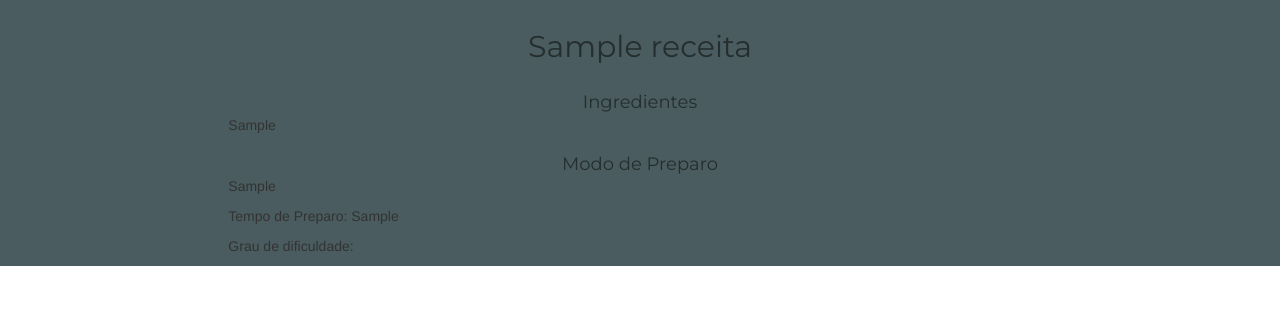
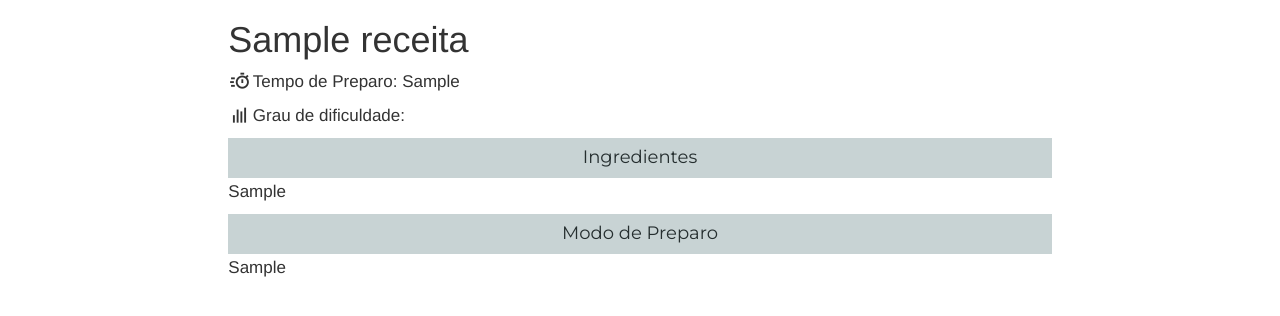
Before and after one commit to starzpink/bubareceitas, a PHP site: page /receita.php?id=1 in a window 1280 px wide. Shown: the part 52-368 px from the top of the page. Run offline with PHP 8.4, Linux system fonts and the light colour scheme; tables that the repository leaves empty or names only in its code hold one stand-in row (values such as "Sample post").

Commit message:
rene alterações

```diff
--- a/css/index.css
+++ b/css/index.css
@@ -1,12 +1,51 @@
+/* Tira a decoração padrão dos links (underline) */
+a {
+    text-decoration: none;
+}
+
+/* Centraliza os boxicons com o texto */
+p {
+    display: flex;
+    align-items: center;
+}
+
+.bx {
+    margin-right: 2px;
+}
+
+.bx-bar-chart {
+    padding-bottom: 2px;
+}
+
+.subt-receita {
+    background-color: #c8d3d4;
+    margin-bottom: 2px;
+}
+
 .navbar {
     margin-bottom: 0;
     border-radius: 0;
     background-color: #4a5c5f;
 }
+
+/* Colunas divs que centralizam o site */
+.col-sm-2 {
+    visibility: hidden;
+}
+
 /* Set height of the grid so .sidenav can be 100% (adjust as needed) */
 .row.content {
     height: auto;
     background-color: #4a5c5f;
+}
+
+.row.content.receitacor {
+    height: auto;
+    background-color: white;
+}
+
+.texto-receita {
+    font-size: 1.7rem;
 }
 
 /* Set gray background color and 100% height */
@@ -20,9 +59,8 @@
     display: flex;
     flex-wrap: wrap; /* Permite que os filhos se movam para a linha seguinte quando não cabem */
     background-color: #4a5c5f;
-    height: 80vh; /* Ajusta a altura automaticamente */
+    height: 55vh; /* Ajusta a altura automaticamente */
     width: 100%;
-
 }
 
 .svg-container {
@@ -30,7 +68,7 @@
     align-items: center;
     background-color: #4a5c5f;
     flex: 1; /* Faz com que o container ocupe o mesmo espaço que o index-container */
-    min-width: 300px; /* Define uma largura mínima para evitar que o conteúdo fique pequeno demais */
+    min-width: 500px; /* Define uma largura mínima para evitar que o conteúdo fique pequeno demais */
 }
 
 .index-container {
@@ -50,6 +88,7 @@
 .index-container .item a {
     color: #bae8ee;
     text-decoration: underline;
+    text-decoration-thickness: 0.09rem;
     font-size: 2rem;
 }
 path:hover {
@@ -74,13 +113,21 @@ h4 {
     padding: 10px 0;
     margin-bottom: -1%;
 }
-.h4-apresentacao {
-    color: #252e2f;
+.h1-apresentacao {
+    color: white;
     text-align: center;
     font-family: 'Montserrat', sans-serif;
-    padding: 10px 0;
+    padding: 5px 0;
     margin-bottom: 1%;
 }
+
+.h2-apresentacao {
+    color: white;
+    text-align: center;
+    font-family: 'Montserrat', sans-serif;
+    margin-bottom: 1%;
+}
+
 * {
     box-sizing: border-box;
 }
--- a/index.php
+++ b/index.php
@@ -19,7 +19,8 @@
                 <div class="col-sm-2 sidenav"></div>
                 <div class="col-sm-8 text-left">
 
-                    <h4 class="h4-apresentacao">Seja bem-vindo(a) ao Buba Receitas, aqui você encontrará deliciosos pratos preparados com cortes bubalinos!</h4>
+                    <h1 class="h1-apresentacao">Buba Receitas</h1>
+                    <h2 class="h2-apresentacao">Deliciosos pratos preparados com cortes bubalinos!</h2>
 
                     <div class="container">
                         <div class="svg-container">
--- a/receita.php
+++ b/receita.php
@@ -11,13 +11,13 @@
     <link rel="stylesheet" type="text/css" href="css/index.css">
     <script src="https://ajax.googleapis.com/ajax/libs/jquery/3.7.1/jquery.min.js"></script>
     <script src="https://maxcdn.bootstrapcdn.com/bootstrap/3.4.1/js/bootstrap.min.js"></script>
-
+    <link href='https://unpkg.com/boxicons@2.1.4/css/boxicons.min.css' rel='stylesheet'> <!--  Insere icones do boxicons -->
 </head>
 
 <body>
     <?php include 'navbar.php' ?>
     <div class="container-fluid text-center">
-        <div class="row content">
+        <div class="row content receitacor">
             <div class="col-sm-2 sidenav"></div>
             <div class="col-sm-8 text-left">
 
@@ -39,22 +39,13 @@
                     $receita = mysqli_fetch_assoc($result_receita);
 
                     // Exibe os detalhes da receita
-                    echo "<h2 class='h4-apresentacao'>" . htmlspecialchars($receita['nome_rec']) . "</h2>";
+                    echo "<h1>" . htmlspecialchars($receita['nome_rec']) . "</h1>";
                     echo "<div class='1'>";
                     echo "<div class='2'>";
-                    echo "<h4>Ingredientes</h4>";
-                    echo "<div class='3'>";
-                    echo "<p>" . nl2br(htmlspecialchars($receita['ingredientes'])) . "</p>";
-                    echo "</div>";
-                    echo "<h4>Modo de Preparo</h4>";
-                    echo "<div class='4'>";
-                    echo "<p>" . nl2br(htmlspecialchars($receita['modo_pr'])) . "</p>";
+                    echo "<p class='texto-receita'> <i class='bx bx-timer bx-md'></i> Tempo de Preparo: " . nl2br(htmlspecialchars($receita['tempo_pr'])) . "</p>";
                     echo "</div>";
                     echo "<div class='5'>";
-                    echo "<p>Tempo de Preparo: " . nl2br(htmlspecialchars($receita['tempo_pr'])) . "</p>";
-                    echo "</div>";
-                    echo "<div class='5'>";
-                    echo "<p> Grau de dificuldade: ";
+                    echo "<p class='texto-receita'> <i class='bx bx-bar-chart bx-md'></i> Grau de dificuldade: ";
                     if ($receita['grau_dif']==1){
                         echo "Fácil</p>";
                     } else if($receita['grau_dif']==2){
@@ -62,6 +53,15 @@
                     } else if($receita['grau_dif']==3){
                         echo "Difícil</p>";
                     }
+                    echo "<h4 class='subt-receita'>Ingredientes</h4>";
+                    echo "<div class='3'>";
+                    echo "<p class='texto-receita'>" . nl2br(htmlspecialchars($receita['ingredientes'])) . "</p>";
+                    echo "</div>";
+                    echo "<h4 class='subt-receita'>Modo de Preparo</h4>";
+                    echo "<div class='4'>";
+                    echo "<p class='texto-receita'>" . nl2br(htmlspecialchars($receita['modo_pr'])) . "</p>";
+                    echo "</div>";
+                    echo "<div class='5'>";
                     echo "</div>";
                     echo "</div>";
                     echo "</div>";
--- a/receitas.php
+++ b/receitas.php
@@ -16,7 +16,7 @@
 <body>
     <?php include 'navbar.php' ?>
     <div class="container-fluid text-center">
-        <div class="row content">
+        <div class="row content receitacor">
             <div class="col-sm-2 sidenav"></div>
             <div class="col-sm-8 text-left">
                 <h4>Índice de Receitas</h4>
```
